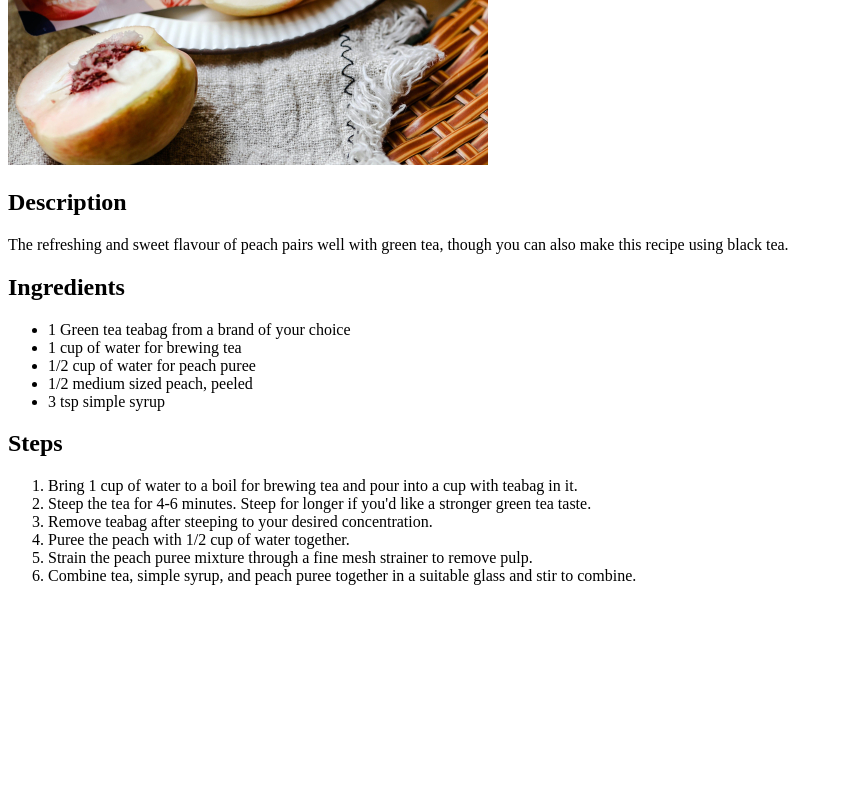
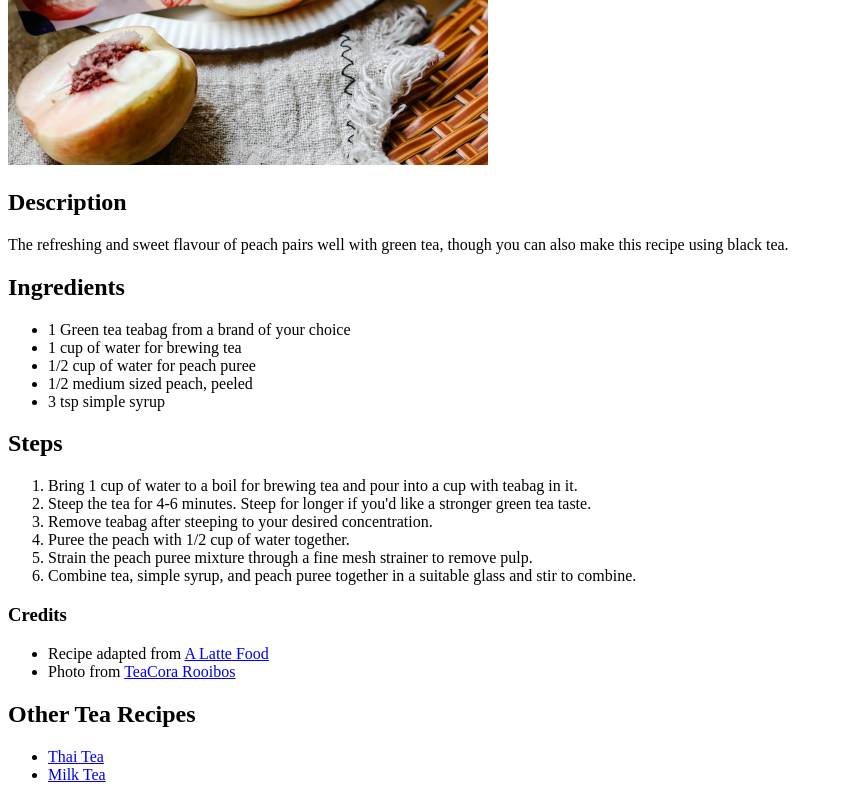
Before and after one commit to gitcommitem/odin-recipes, a plain HTML site: page recipes/peach-green-tea.html in a window 1280 px wide. Shown: the part 635-1435 px from the top of the page, without its empty margins (0-843 px from the left). Before the commit the page ends 1236 px from the top, so only its background shows below. Drawn offline with Linux system fonts and the light colour scheme.

Commit message:
Add credits and other recipes section

```diff
--- a/recipes/peach-green-tea.html
+++ b/recipes/peach-green-tea.html
@@ -26,5 +26,15 @@
             <li>Strain the peach puree mixture through a fine mesh strainer to remove pulp.</li>
             <li>Combine tea, simple syrup, and peach puree together in a suitable glass and stir to combine.</li>
         </ol>
+        <h3>Credits</h3>
+        <ul>
+            <li>Recipe adapted from <a href="https://www.alattefood.com/naturally-sweetened-iced-peach-green-tea/">A Latte Food</a></li>
+            <li>Photo from <a href="https://unsplash.com/@teacora">TeaCora Rooibos</a></li>
+        </ul>
+        <h2>Other Tea Recipes</h2>
+        <ul>
+            <li><a href="thai-tea.html">Thai Tea</a></li>
+            <li><a href="milk-tea.html">Milk Tea</a></li>
+        </ul>
     </body>
 </html>
```
